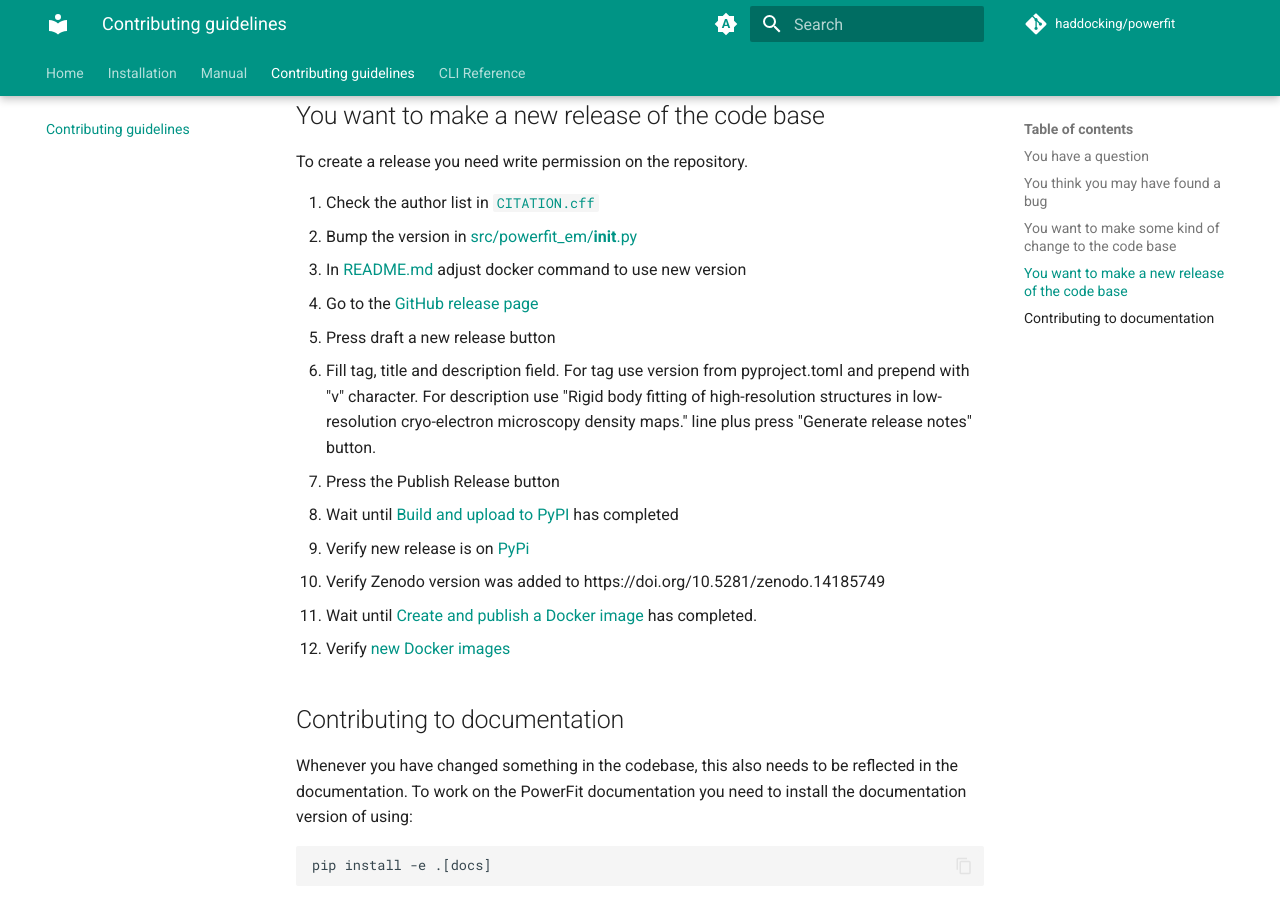
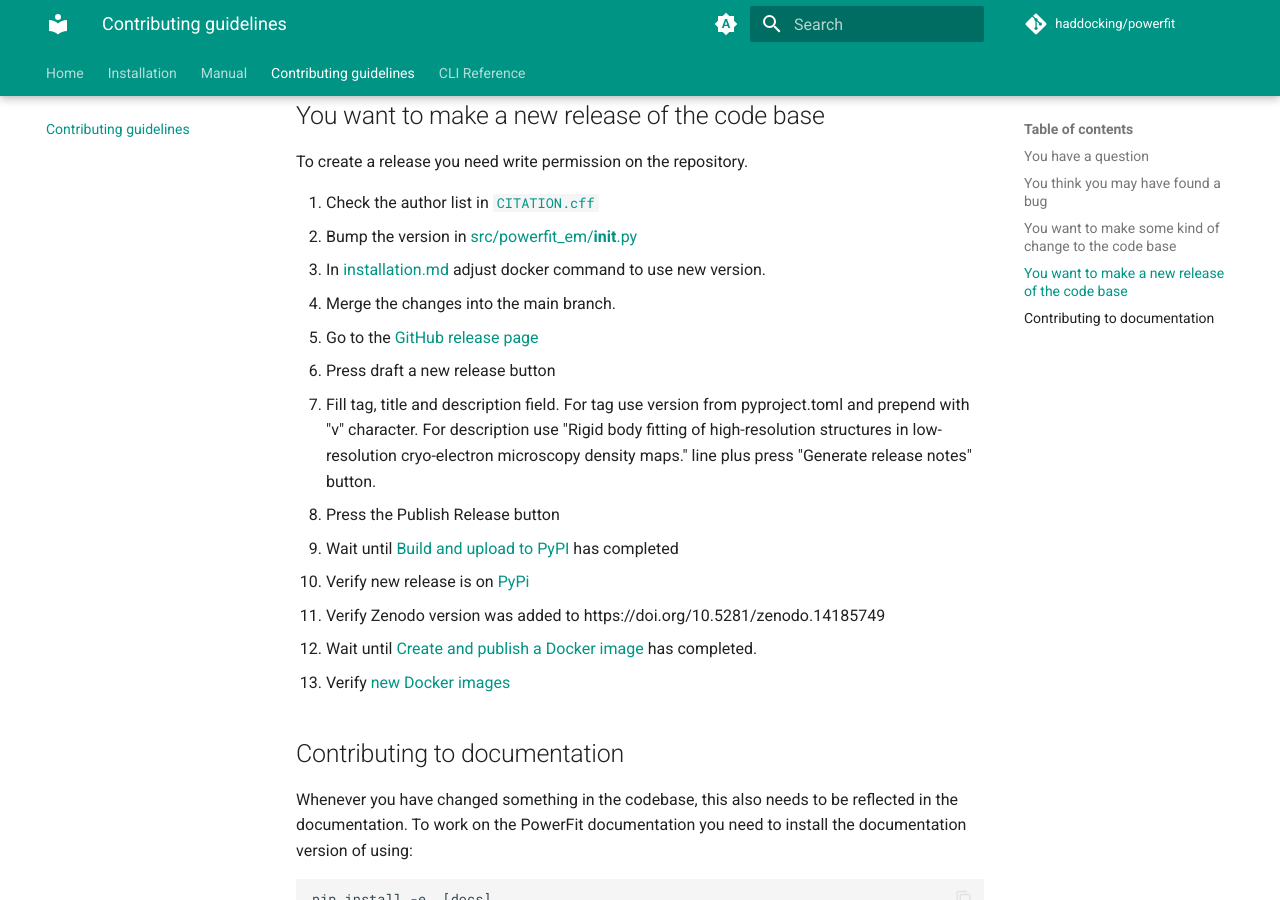
Before and after one commit to haddocking/powerfit, an MkDocs documentation site: the page built from docs/CONTRIBUTING.md, in a window 1280 px wide and 900 px high, scrolled down 1598 px. Built offline with MkDocs 1.6.1 and Material for MkDocs 9.7.7, drawn with Linux system fonts in a browser that asks for light colours; comment, search, counter and statistics services are not loaded.

Commit message:
Prepare new version release

```diff
--- a/CONTRIBUTING.md
+++ b/CONTRIBUTING.md
@@ -46,7 +46,8 @@
 
 1. Check the author list in [`CITATION.cff`](https://github.com/haddocking/powerfit/blob/master/CITATION.cff)
 1. Bump the version in [src/powerfit_em/__init__.py](https://github.com/haddocking/powerfit/blob/master/src/powerfit_em/__init__.py)
-1. In [README.md](README.md) adjust docker command to use new version
+1. In [installation.md](docs/installation.md) adjust docker command to use new version.
+1. Merge the changes into the main branch.
 1. Go to the [GitHub release page](https://github.com/haddocking/powerfit/releases)
 1. Press draft a new release button
 1. Fill tag, title and description field. For tag use version from pyproject.toml and prepend with "v" character. For description use "Rigid body fitting of high-resolution structures in low-resolution cryo-electron microscopy density maps." line plus press "Generate release notes" button.
--- a/src/powerfit_em/__init__.py
+++ b/src/powerfit_em/__init__.py
@@ -1,4 +1,4 @@
-__version__ = "4.0.3"
+__version__ = "4.0.4"
 
 from .helpers import determine_core_indices
 from .rotations import proportional_orientations, quat_to_rotmat
```
Also changed, not shown: docs/installation.md (+5 -5 lines).
